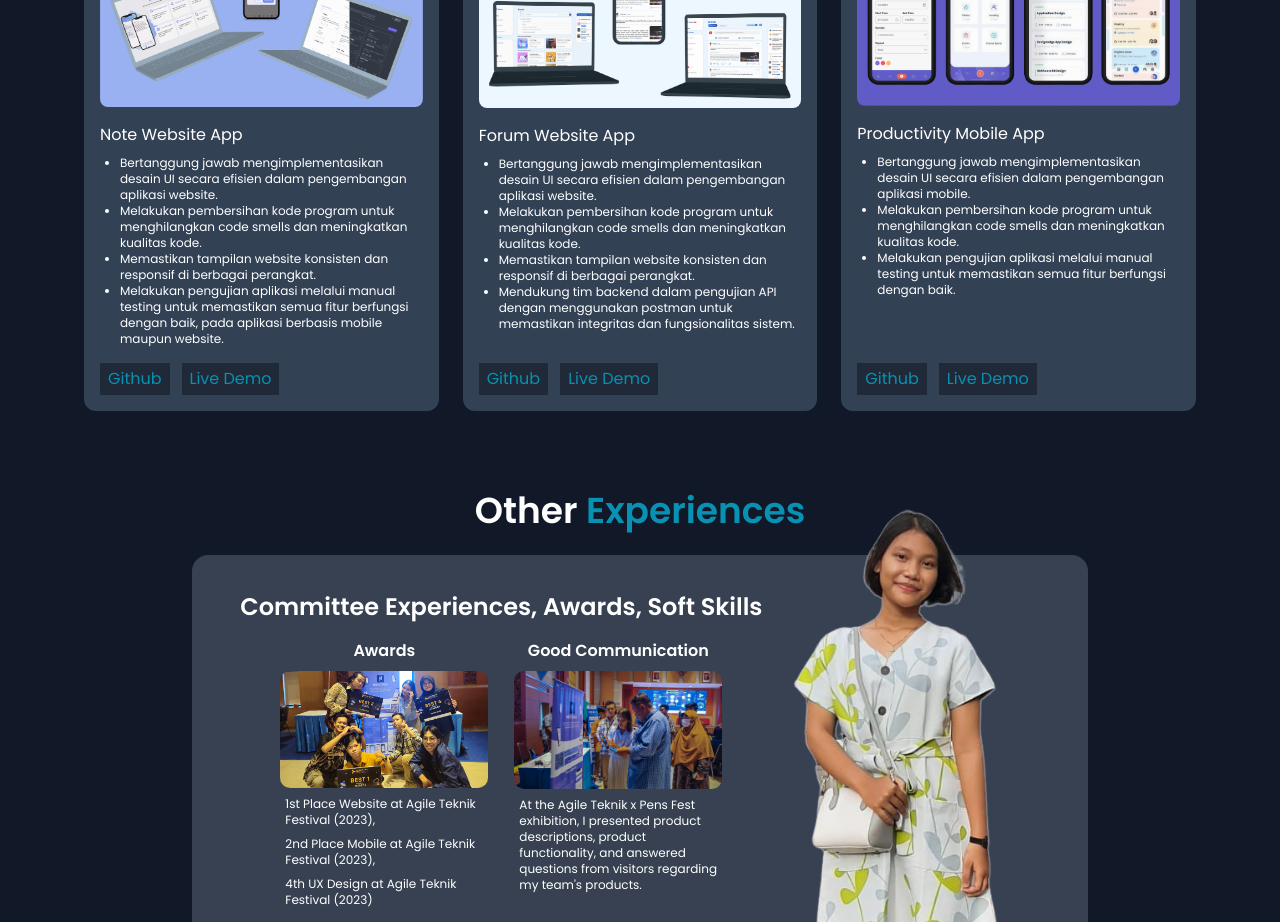
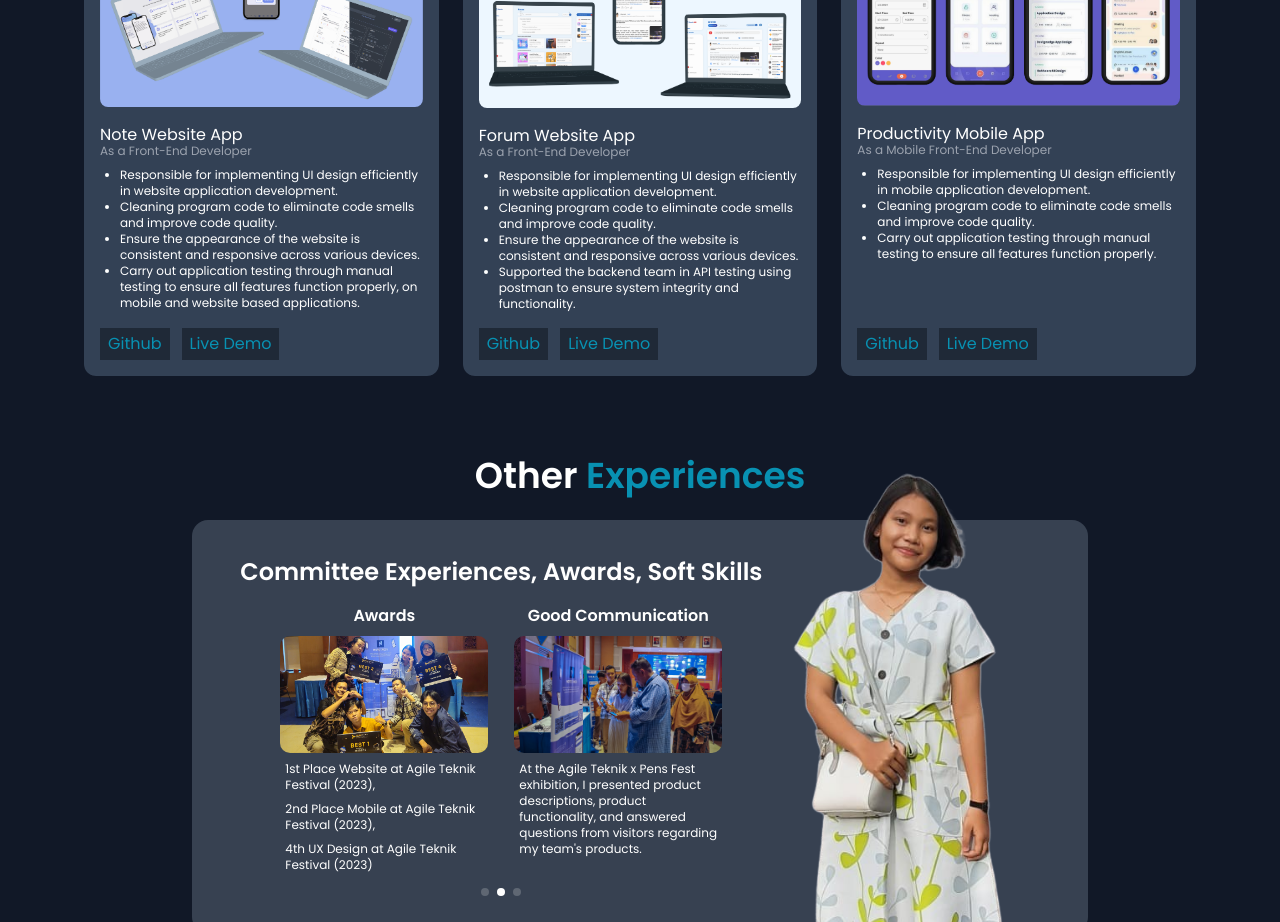
Before and after one commit to ratrimanik/react_portfolio, a React (Vite) app: page / in a window 1280 px wide. Shown: the part 2420-3342 px from the top of the page. Built offline with nearby package versions, Linux system fonts and the light colour scheme.

Commit message:
"update english language"

```diff
--- a/src/components/Project.jsx
+++ b/src/components/Project.jsx
@@ -9,11 +9,12 @@ const Project = () => {
     {
       img: project1,
       name: "Note Website App",
+      subname: "As a Front-End Developer",
       description: [
-        "Bertanggung jawab mengimplementasikan desain UI secara efisien dalam pengembangan aplikasi website.",
-        "Melakukan pembersihan kode program untuk menghilangkan code smells dan meningkatkan kualitas kode.",
-        "Memastikan tampilan website konsisten dan responsif di berbagai perangkat.",
-        "Melakukan pengujian aplikasi melalui manual testing untuk memastikan semua fitur berfungsi dengan baik, pada aplikasi berbasis mobile maupun website.",
+        "Responsible for implementing UI design efficiently in website application development.",
+        "Cleaning program code to eliminate code smells and improve code quality.",
+        "Ensure the appearance of the website is consistent and responsive across various devices.",
+        "Carry out application testing through manual testing to ensure all features function properly, on mobile and website based applications.",
       ],
       github_link: "https://github.com/agilepdbl/2023website-note-taker",
       live_link: "https://notetaker.agileteknik.com/note",
@@ -21,11 +22,12 @@ const Project = () => {
     {
       img: project2,
       name: "Forum Website App",
+      subname: "As a Front-End Developer",
       description: [
-        "Bertanggung jawab mengimplementasikan desain UI secara efisien dalam pengembangan aplikasi website.",
-        "Melakukan pembersihan kode program untuk menghilangkan code smells dan meningkatkan kualitas kode.",
-        "Memastikan tampilan website konsisten dan responsif di berbagai perangkat.",
-        "Mendukung tim backend dalam pengujian API dengan menggunakan postman untuk memastikan integritas dan fungsionalitas sistem.",
+        "Responsible for implementing UI design efficiently in website application development.",
+        "Cleaning program code to eliminate code smells and improve code quality.",
+        "Ensure the appearance of the website is consistent and responsive across various devices.",
+        "Supported the backend team in API testing using postman to ensure system integrity and functionality.",
       ],
       github_link: "https://github.com/ratrimanik/sigarda-app",
       live_link: "https://example.com/404",
@@ -33,10 +35,11 @@ const Project = () => {
     {
       img: project3,
       name: "Productivity Mobile App",
+      subname: "As a Mobile Front-End Developer",
       description: [
-        "Bertanggung jawab mengimplementasikan desain UI secara efisien dalam pengembangan aplikasi mobile.",
-        "Melakukan pembersihan kode program untuk menghilangkan code smells dan meningkatkan kualitas kode.",
-        "Melakukan pengujian aplikasi melalui manual testing untuk memastikan semua fitur berfungsi dengan baik.",
+        "Responsible for implementing UI design efficiently in mobile application development.",
+        "Cleaning program code to eliminate code smells and improve code quality.",
+        "Carry out application testing through manual testing to ensure all features function properly.",
       ],
       github_link: "https://github.com/ratrimanik/notification_mobile_app",
       live_link: "https://example.com/404",
@@ -55,7 +58,8 @@ const Project = () => {
         {projects.map((project_info, i) => (
           <div key={i} className="h-full flex flex-col bg-slate-700 rounded-xl p-4">
             <img src={project_info.img} alt="" className="rounded-lg mb-4" />
-            <h3 className="mb-2">{project_info.name}</h3>
+            <h3>{project_info.name}</h3>
+            <p className="text-gray-400 text-xs -mt-1 mb-2">{project_info.subname}</p>
             <ul className="list-disc pl-5 text-xs flex-grow">
               {project_info.description.map((desc, j) => (
                 <li key={j}>{desc}</li>
```
